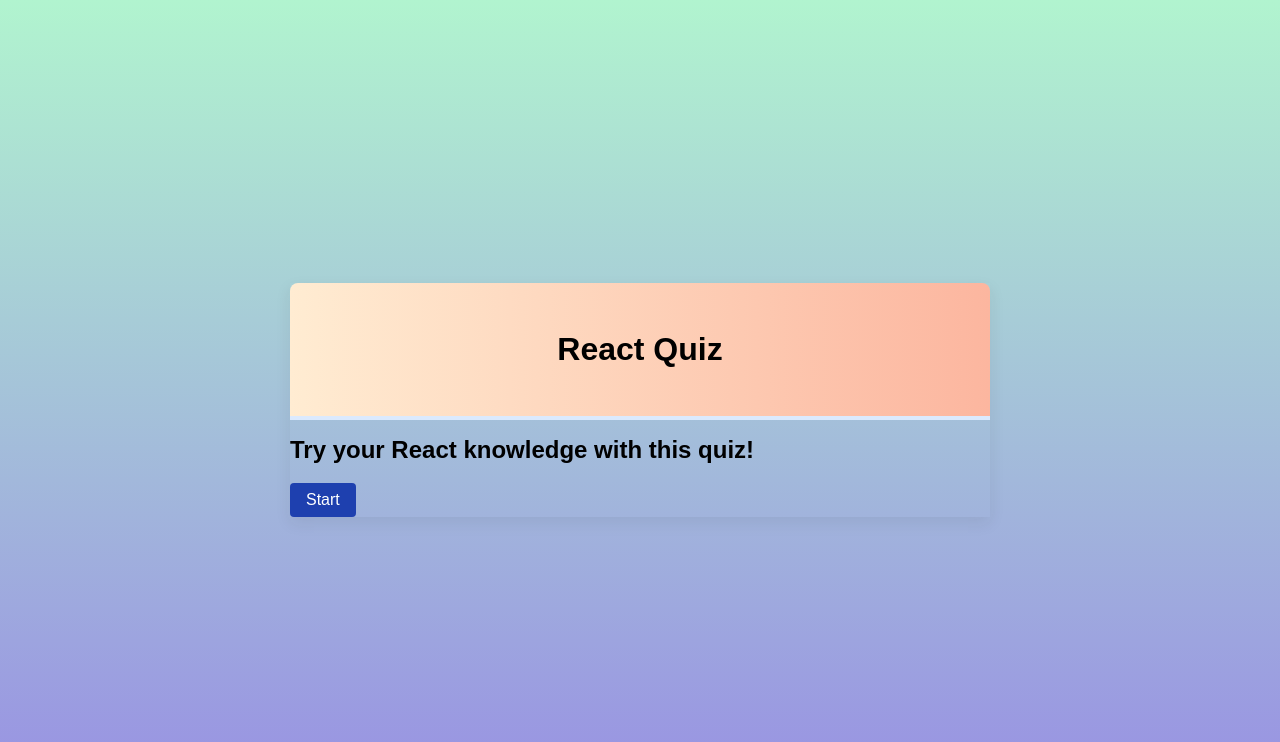
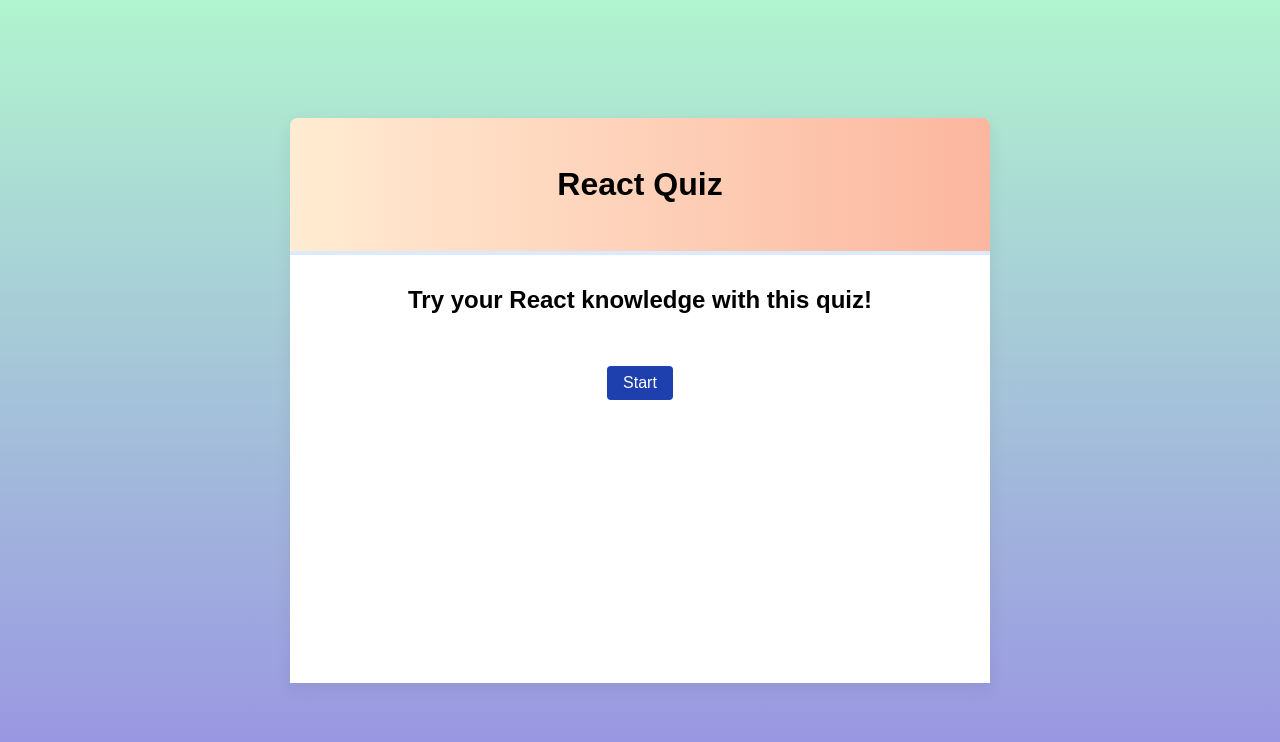
Before and after one commit to sample-react-projects/quiz-app, a React (Vite) app: page / in a window 1280 px wide. Shown: the top 742 px of the page. Built offline with nearby package versions, Linux system fonts and the light colour scheme.

Commit message:
Use card component

```diff
--- a/src/components/quiz/Quiz.tsx
+++ b/src/components/quiz/Quiz.tsx
@@ -1,9 +1,10 @@
 import styles from "./Quiz.module.scss";
 import { questions } from "../../assets/questions";
-import QuestionRenderer from "../question/QuestionRenderer";
+import QuestionRenderer from "../question-renderer/QuestionRenderer";
 import { useState } from "react";
 import QuizResult from "../quiz-result/QuizResult";
 import Welcome from "../welcome/Welcome";
+import Card from "../ui/card/Card";
 
 const totalQuestions = questions.length;
 
@@ -36,7 +37,10 @@ function Quiz() {
         <h1 className={styles["quiz__header-title"]}>React Quiz</h1>
         <progress value={currentQuestionIndex} max={totalQuestions}></progress>
       </div>
-      {currentQuestionIndex === -1 && <Welcome startQuiz={startQuiz}></Welcome>}
+      <Card>
+        {currentQuestionIndex === -1 && (
+          <Welcome startQuiz={startQuiz}></Welcome>
+        )}
         {currentQuestionIndex >= 0 && currentQuestionIndex < totalQuestions && (
           <>
             <div className={styles.quiz__question}>
@@ -58,6 +62,7 @@ function Quiz() {
             totalQuestions={totalQuestions}
           ></QuizResult>
         )}
+      </Card>
     </div>
   );
 }
```
Lines whose indentation alone changed are shown as unchanged.
